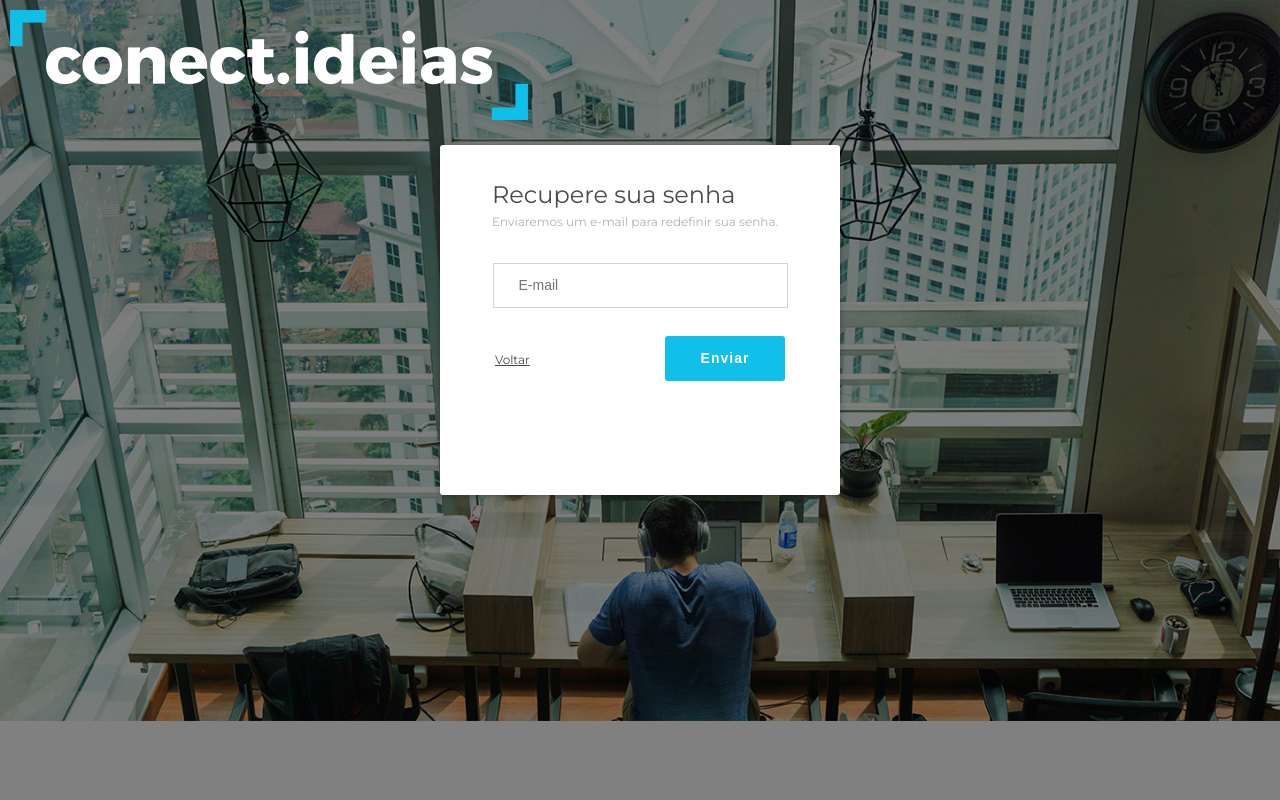
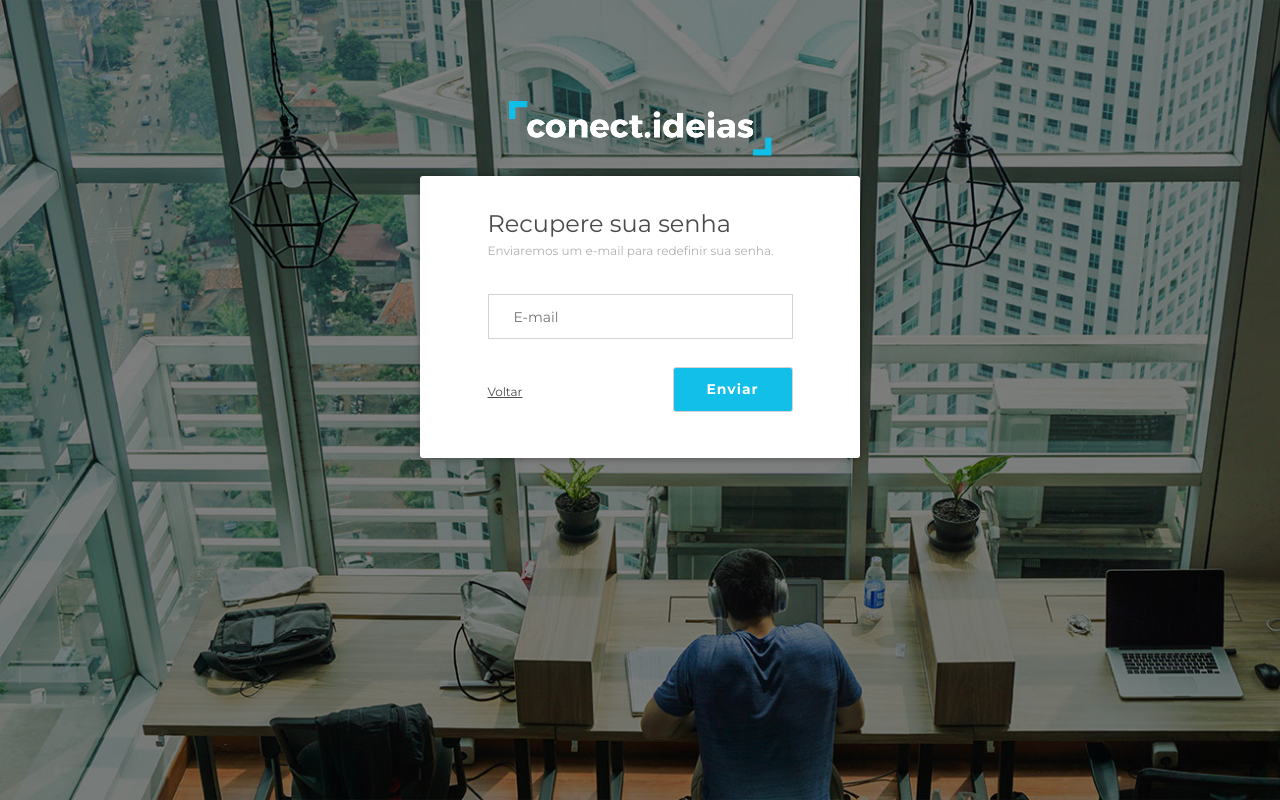
Before and after one commit to random-tecnologia/conect.ideias, a PHP site: page /esqueci_senha.php in a window 1280 px wide. Run offline with PHP 8.4, Linux system fonts and the light colour scheme.

Commit message:
Adicionado esqueci_senha, redefinir_senha, mensagens de erro e código refatorado para não repetir codigo

```diff
--- a/css/main.css
+++ b/css/main.css
@@ -1,50 +1,34 @@
-body {
-	background: url(../img/bg.jpg) grey;
-	background-size: cover;
-	background-repeat: no-repeat;
+/* / / / / / / / / / / /
+/ /  ESTILOS GERAIS / /
+/ / / / / / / / / / / */
+
+* {
 	font-family: 'Montserrat', sans-serif;
+	font-size: 16px;
+	line-height: 1.5em;
+	margin: 0;
+	padding: 0;
+	-webkit-box-sizing: border-box;
+	        box-sizing: border-box;
 }
 
-/* LOGIN */
-
-#logo {
-	width: 264px;
-	height: 56px;
-	display: block;
-	margin: 0 auto;
-	margin-top: 100px;
-	margin-bottom: 20px;
+body {
+	height: 100%;
 }
 
-.container {
-	background-color: white;
-	width: 400px;
-	height: 350px;
+#wrapper{
+	width: 960px;
 	margin: 0 auto;
-	border-radius: 3px;
-	box-shadow: 0px 1px 6px 0px rgba(0, 0, 0, 0.3);
 }
 
-.container-cadastro {
-	height: 386px;
-}
-
-h1 {
-	font-weight: 400;
-	font-size: 24px;
-	color: #4c4b4b;
-	margin-bottom: -7px;
-	padding: 35px 0 0 52px;
-}
-
-p {
-	margin-left: 52px;
-	font-size: 12px;
-	color: #b1b0b1;
+.clearfix {
+	content: "";
+	clear: both;
 }
 
 a {
 	color: #11bfe8;
+	font-size: 1em;
 }
 
 a:hover {
@@ -55,39 +39,34 @@ a:active {
 	color: #30707F;
 }
 
-form {
-	margin-top: 34px;
-
-}
-
 form input {
-	width: 295px;
 	height: 45px;
 	display: block;
 	margin: 0 auto;
-	margin-bottom: 16px;
-	padding-left: 25px;
-	box-sizing: border-box;
 	border: 1px #d3d3d3 solid;
 	color: #4c4b4b;
 	font-size: 14px;
 }
 
+.container {
+	background-color: white;
+	border-radius: 3px;
+	-webkit-box-shadow: 0px 1px 6px 0px rgba(0, 0, 0, 0.3);
+	        box-shadow: 0px 1px 6px 0px rgba(0, 0, 0, 0.3);
+}
+
+/* /////////
+* — Botões —
+/////////// */
+
 .btn-primario {
-	letter-spacing: 1px;
 	cursor: pointer;
-	padding: 0;
 	border: 0;
-	float: right;
 	background-color: #11bfe8;
 	font-weight: bold;
 	font-size: 14px;
+	border-radius: 3px;
 	color: white;
-	border-radius: 3px;
-	width: 120px;
-	height: 45px;
-	margin-top: 12px;
-	margin-right: 55px;
 	-webkit-appearance: push-button;
 }
 
@@ -99,10 +78,116 @@ form input {
 	background-color: #30707F;
 }
 
-#esqueci-senha {
-	display: inline-block;
+.aviso {
+	width: 100%;
+	height: 120px;
+	color: white;
+	margin: 0;
+	padding: 0;
+}
+
+/* /////////
+* — Avisos —
+/////////// */
+
+.aviso h2 {
+	font-size: 20px;
+	font-weight: bold;
+	padding: 12px 0;
+}
+
+
+.aviso.erro {
+	background-color: #e8124e;
+}
+
+/* / / / / / / / / / / / / / / /
+/ /  PÁGINA: Login/Cadastro / /
+/ / / / / / / / / / / / / / */
+
+.bg {
+	padding: 100px;
+	height: 100%;
+	width: 100%;
+	position: absolute;
+	background: url(../img/bg.jpg) grey;
+	background-size: cover;
+	background-repeat: no-repeat;
+}
+
+.aviso-entrar {
+	padding-left: 122px;
+	padding-top: 10px;
+}
+
+.aviso-entrar ul li {
+	font-size: 14px;
+}
+
+.aviso-entrar ul li a {
+	color: #c8e2fc;
+	font-size: 14px;
+}
+
+#logo-entrar {
+	width: 264px;
+	height: 56px;
+	display: block;
+	margin: 0 auto;
+	margin-bottom: 20px;
+}
+
+.container-cadastro {
+	max-width: 440px;
+	margin: 0 auto;
+}
+
+.formulario-entrar {
+	width: 305px;
+	padding: 30px 0;
+	margin: 0 auto;
+}
+
+.formulario-entrar h1 {
+	font-weight: 400;
+	font-size: 24px;
+	color: #4c4b4b;
+}
+
+.formulario-entrar p {
+	margin-bottom: 34px;
+	font-size: 12px;
+	color: #b1b0b1;
+}
+
+
+.formulario-entrar input{
+	width: 100%;
+	height: 45px;
+	display: block;
+	margin: 0 auto;
+	margin-bottom: 16px;
+	padding-left: 25px;
+	-webkit-box-sizing: border-box;
+	        box-sizing: border-box;
+	border: 1px #d3d3d3 solid;
+	color: #4c4b4b;
+	font-size: 14px;
+}
+
+#link-ajuda {
 	margin-top: 28px;
-	margin-left: 55px;
 	font-size: 12px;
 	color: #4c4b4b;
+	float: left;
 }
+
+.formulario-entrar .btn-primario {
+	letter-spacing: 1px;
+	padding: 0;
+	width: 120px;
+	height: 45px;
+	margin-top: 12px;
+	color: white;
+	float: right;
+}
--- a/esqueci_senha.php
+++ b/esqueci_senha.php
@@ -2,21 +2,30 @@
 <html lang="pt-br">
 <head>
   <meta charset="UTF-8">
-  <title>Conect.Ideias | Entrar</title>
+  <title>Conect.Ideias | Esqueci a senha</title>
   <link rel="stylesheet" href="css/main.css">
   <link href="https://fonts.googleapis.com/css?family=Lato:400,400i,700,700i|Montserrat:400,500,600,700" rel="stylesheet">
   <link rel="icon" href="img/favicon.png" sizes="32x32" type="image/png">
 </head>
 <body>
+  <!-- <div class="aviso erro aviso-entrar">
+    <h2>Erro ao entrar</h2>
+      <ul>
+        <li>Esse e-mail não foi cadastrado no nosso sistema</li>
+      </ul>
+  </div> -->
+  <div class="bg">
     <img id="logo-entrar" src="img/logo_branco.png" alt="Logomarca Conect.Ideias">
-  <section class="container">
+    <section class="container container-cadastro">
+      <form class="formulario-entrar" action="" method="post">
         <h1>Recupere sua senha</h1>
         <p>Enviaremos um e-mail para redefinir sua senha.</p>
-    <form class="formulario-entrar" action="" method="post">
         <input type="text" name="email" placeholder="E-mail" required>
-      <a id="esqueci-senha" href="login.php">Voltar</a>
+        <a id="link-ajuda" href="login.php">Voltar</a>
         <input class="btn-primario" type="submit" name="submit" value="Enviar">
+        <div class="clearfix"></div>
       </form>
     </section>
+  </div>
 </body>
 </html>
```
Also changed, not shown: achar_projeto.php (deleted, +0 -112 lines), cadastro.php (+14 -5 lines), conect_ideias.sql (deleted, +0 -112 lines), login.php (+21 -11 lines), redefinir_senha.php (+7 -3 lines). Lines whose indentation alone changed are shown as unchanged.
